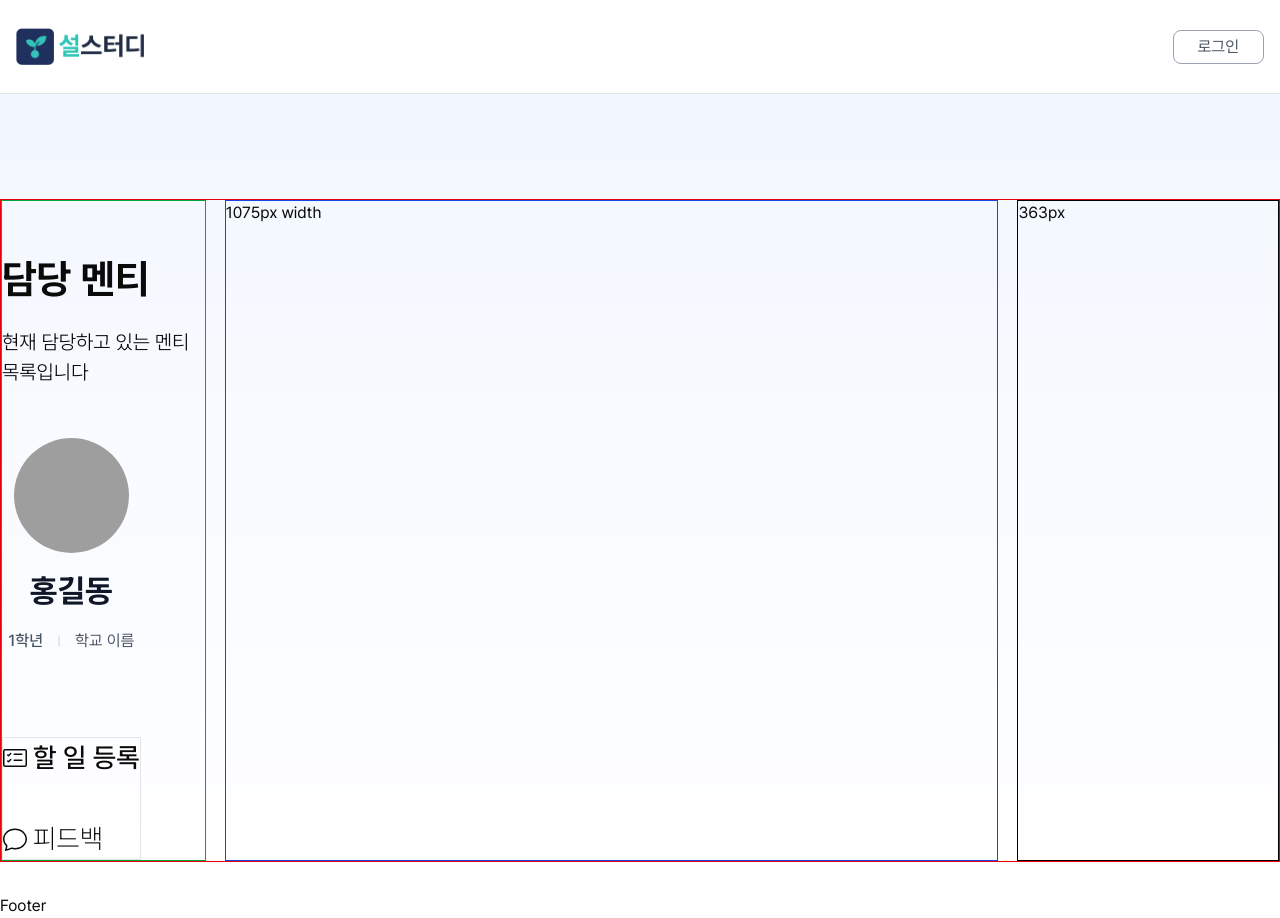
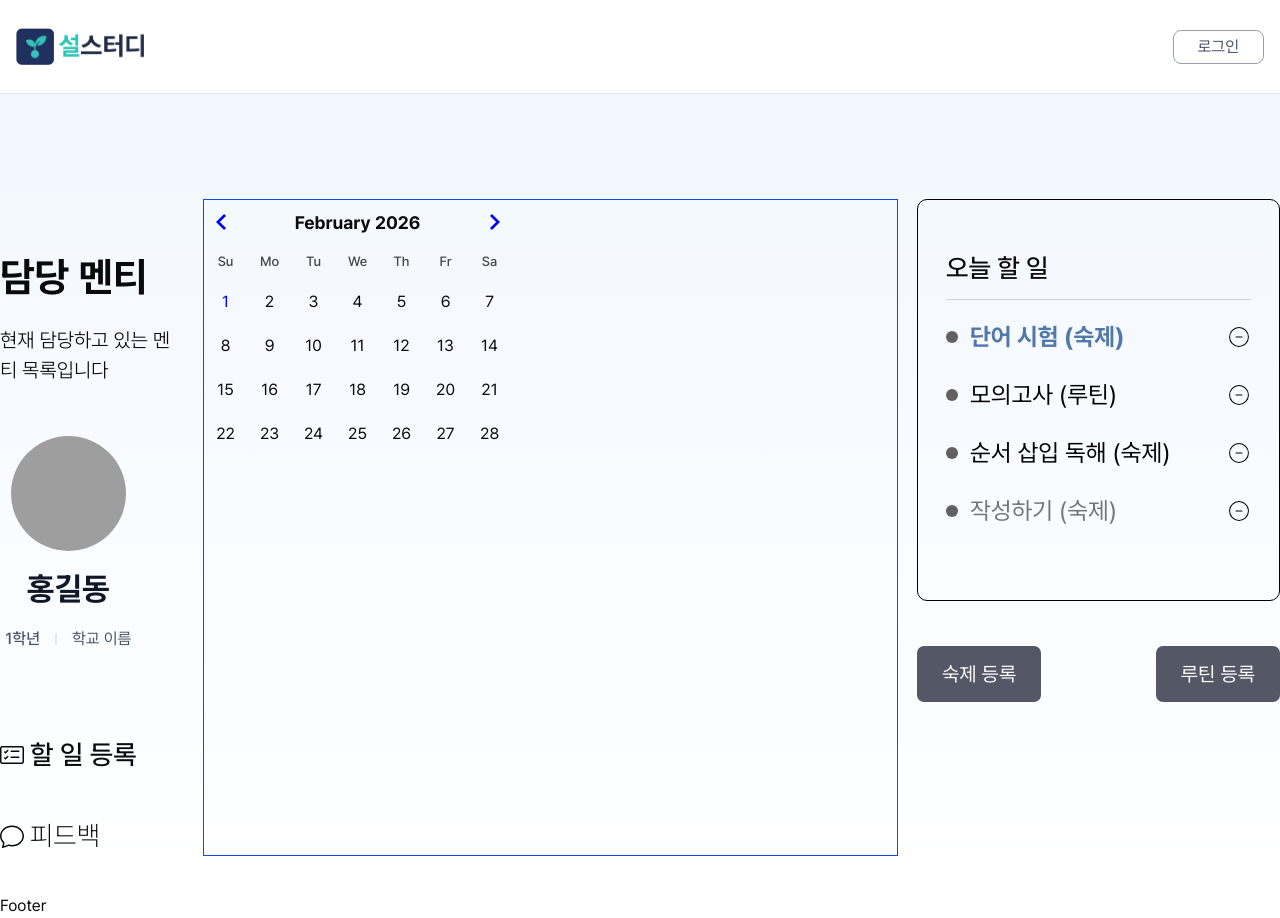
Before and after one commit to LAMED-HACKATHON/sel_study_front, a Next.js app: page /mentor/1 in a window 1280 px wide. Built offline with nearby package versions, Linux system fonts and the light colour scheme; grey boxes are pictures that could not be loaded.

Commit message:
feat: 컴포넌트 분리 및 react-day-picker 설치

```diff
--- a/package.json
+++ b/package.json
@@ -13,10 +13,12 @@
     "axios": "^1.13.4",
     "class-variance-authority": "^0.7.1",
     "clsx": "^2.1.1",
+    "date-fns": "^4.1.0",
     "lucide-react": "^0.563.0",
     "next": "16.1.6",
     "radix-ui": "^1.4.3",
     "react": "19.2.3",
+    "react-day-picker": "^9.13.1",
     "react-dom": "19.2.3",
     "react-icons": "^5.5.0",
     "tailwind-merge": "^3.4.0",
--- a/src/app/mentor/[id]/PlannerPage.tsx
+++ b/src/app/mentor/[id]/PlannerPage.tsx
@@ -2,13 +2,15 @@
 
 import { useState } from 'react';
 import MenteeProfilePanel from '@/app/mentor/[id]/components/MenteeProfilePanel';
+import MenteeTodoPanel from '@/app/mentor/[id]/components/MenteeTodoPanel';
+import MenteeTodoCalendar from '@/app/mentor/[id]/components/MenteeTodoCalendar';
 
 const PlannerForm = ({ menteeId }: { menteeId: string }) => {
   return (
-    <div className="mx-auto mt-[105px] flex w-full max-w-[1760px] gap-[19px] border border-red-600">
+    <div className="mx-auto mt-[105px] flex w-full max-w-[1760px] gap-[19px]">
       <MenteeProfilePanel />
-      <div className="w-[1075px] border border-blue-700">1075px width</div>
-      <div className="w-[363px] border border-black">363px</div>
+      <MenteeTodoCalendar />
+      <MenteeTodoPanel />
     </div>
   );
 };
--- a/src/app/mentor/[id]/components/MenteeProfilePanel.tsx
+++ b/src/app/mentor/[id]/components/MenteeProfilePanel.tsx
@@ -4,7 +4,7 @@ import { BsCardChecklist, BsChat } from 'react-icons/bs';
 
 const MenteeProfilePanel = () => {
   return (
-    <div className="w-[284px] border border-green-600">
+    <div className="w-[284px]">
       <div className="mt-[48px]">
         <h2 className="mb-[18px] text-[40px] font-bold">담당 멘티</h2>
         <p className="text-[20px] font-light">현재 담당하고 있는 멘티 목록입니다</p>
@@ -29,7 +29,7 @@ const MenteeProfilePanel = () => {
           </div>
 
           {/* 왼쪽 밑 메뉴 */}
-          <div className="mt-[70px] flex flex-col items-start gap-[40px] border">
+          <div className="mt-[70px] flex flex-col items-start gap-[40px]">
             <button className="flex cursor-pointer items-center text-[27px] font-medium">
               <BsCardChecklist size={24} className="mr-[6px]" />할 일 등록
             </button>
--- /dev/null
+++ b/src/app/mentor/[id]/components/MenteeTodoCalendar.tsx
@@ -0,0 +1,22 @@
+'use client';
+import { useState } from 'react';
+import { DayPicker } from 'react-day-picker';
+import 'react-day-picker/dist/style.css';
+
+const MenteeTodoCalendar = () => {
+  return (
+    <div className="w-[1075px] border border-blue-700">
+      <DayPicker
+        navLayout="around"
+        classNames={{
+          table: 'w-full',
+          row: 'grid grid-cols-7',
+          head_row: 'grid grid-cols-7',
+          cell: 'flex justify-center',
+        }}
+      />
+    </div>
+  );
+};
+
+export default MenteeTodoCalendar;
--- /dev/null
+++ b/src/app/mentor/[id]/components/MenteeTodoItem.tsx
@@ -0,0 +1,34 @@
+import { CiCircleMinus } from 'react-icons/ci';
+import clsx from 'clsx';
+
+type TodoItemStatus = 'open' | 'new' | 'default';
+
+type MenteeTodoItemProps = {
+  text: string;
+  status?: TodoItemStatus;
+  type?: string;
+};
+
+const TEXT_COLOR_BY_STATUS = {
+  open: 'text-[#5078A9] font-bold',
+  new: 'text-[#757575]',
+  default: 'text-black',
+};
+
+const MenteeTodoItem = ({ text, status = 'default', type }: MenteeTodoItemProps) => {
+  return (
+    <div className="mb-[22px] flex items-center">
+      <svg viewBox="0 0 12 12" width="12" height="12" className="mr-[12px] flex-shrink-0 text-[#616161]">
+        <circle cx="6" cy="6" r="6" fill="currentColor" />
+      </svg>
+
+      <div className={`flex-1 p-0 text-[24px] ${TEXT_COLOR_BY_STATUS[status]}`}>
+        {text} {type && `(${type})`}
+      </div>
+
+      <CiCircleMinus size={24} className="cursor-pointer text-black" />
+    </div>
+  );
+};
+
+export default MenteeTodoItem;
--- /dev/null
+++ b/src/app/mentor/[id]/components/MenteeTodoPanel.tsx
@@ -0,0 +1,24 @@
+import MenteeTodoItem from '@/app/mentor/[id]/components/MenteeTodoItem';
+
+const MenteeTodoPanel = () => {
+  return (
+    <div>
+      <div className="mb-[45px] h-fit min-h-[402px] w-[363px] rounded-[10px] border border-black px-[28px] pt-[48px]">
+        <div className="mb-[19px] border-b border-b-[#D3D3D3] pb-[12px] text-[26px] font-medium">오늘 할 일</div>
+        {/* Todo list 뜨게하기 */}
+        <div>
+          <MenteeTodoItem text={'단어 시험'} status="open" type="숙제" />
+          <MenteeTodoItem text={'모의고사'} type="루틴" />
+          <MenteeTodoItem text={'순서 삽입 독해'} type="숙제" />
+          <MenteeTodoItem text={'작성하기'} status="new" type="숙제" />
+        </div>
+      </div>
+      <div className="flex justify-between">
+        <button className="cursor-pointer rounded-[7px] bg-[#545766] px-[25px] py-[13px] text-[20px] text-white">숙제 등록</button>
+        <button className="cursor-pointer rounded-[7px] bg-[#545766] px-[25px] py-[13px] text-[20px] text-white">루틴 등록</button>
+      </div>
+    </div>
+  );
+};
+
+export default MenteeTodoPanel;
--- a/src/style/globals.css
+++ b/src/style/globals.css
@@ -122,3 +122,7 @@
     @apply bg-background text-foreground;
   }
 }
+
+.fc .fc-toolbar {
+  background: #98a3b5;
+}
```
Also changed, not shown: 1 other file (tests, documents, lock files or other folders).
